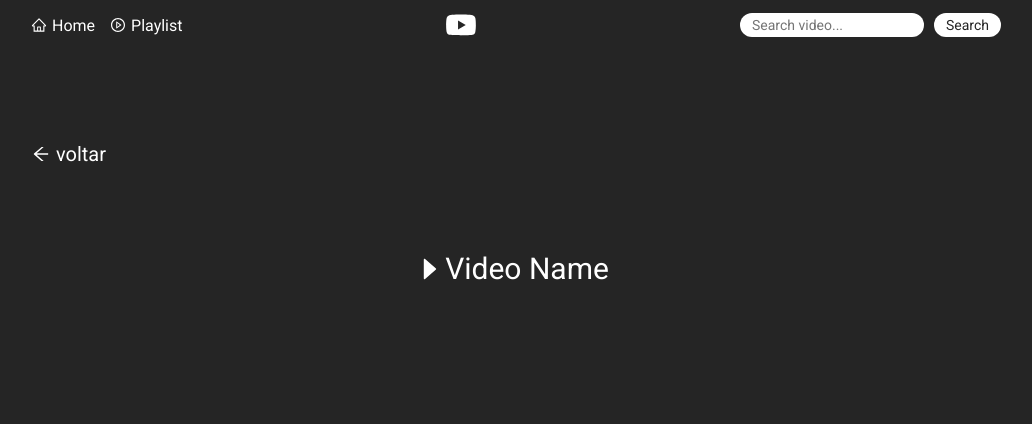
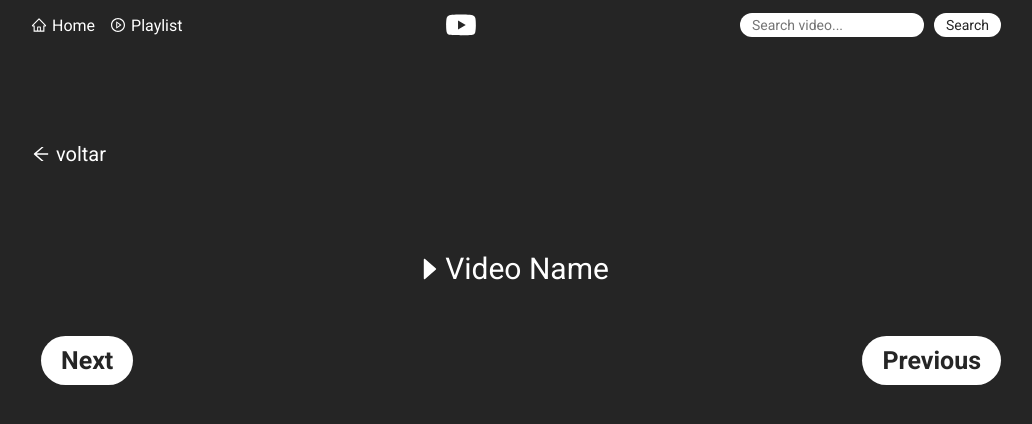
Before and after one commit to brunosana/dev-youtube-playlist-explorer, a React (Create React App) app: page /watch in a window 1280 px wide. Shown: the top 424 px of the page, without its empty margins (124-1156 px from the left). Built offline with nearby package versions, Linux system fonts and the light colour scheme.

Commit message:
chore: Add Next and Previous button on Watch page

```diff
--- a/src/Pages/Watch/index.tsx
+++ b/src/Pages/Watch/index.tsx
@@ -1,6 +1,6 @@
 import React from 'react';
 import YouTube, { Options } from 'react-youtube';
-import { VideoContainer } from './styles';
+import { VideoContainer, ButtonArea } from './styles';
 import { AiFillCaretRight, AiOutlineArrowLeft } from 'react-icons/ai';
 import { Link } from 'react-router-dom';
 
@@ -29,6 +29,10 @@ const Watch: React.FC = () => {
                         <h1>Video Name</h1>
                     </div>
                 </div>
+                <ButtonArea>
+                    <button>Next</button>
+                    <button>Previous</button>
+                </ButtonArea>
             </VideoContainer>
         </>
     );
--- a/src/Pages/Watch/styles.ts
+++ b/src/Pages/Watch/styles.ts
@@ -60,3 +60,30 @@ export const VideoContainer = styled.div`
     }
 
 `;
+
+export const ButtonArea = styled.div`
+    width: 100%;
+    display: flex;
+    justify-content: space-between;
+    margin-top: 50px;
+    border: none;
+    button {
+        border: 0;
+        border-radius: 30px;
+        background: #FFF;
+        margin-left: 10px;
+        height: 70%;
+        font-size: 25px;
+        font-weight: bold;
+        color: #252525;
+        padding: 10px 20px;
+        transition: color 0.2s, background 0.2s;
+
+        &:hover {
+            cursor: pointer;
+            color: #FFF;
+            background: #FF0000;
+        }
+
+    }
+`;
```
